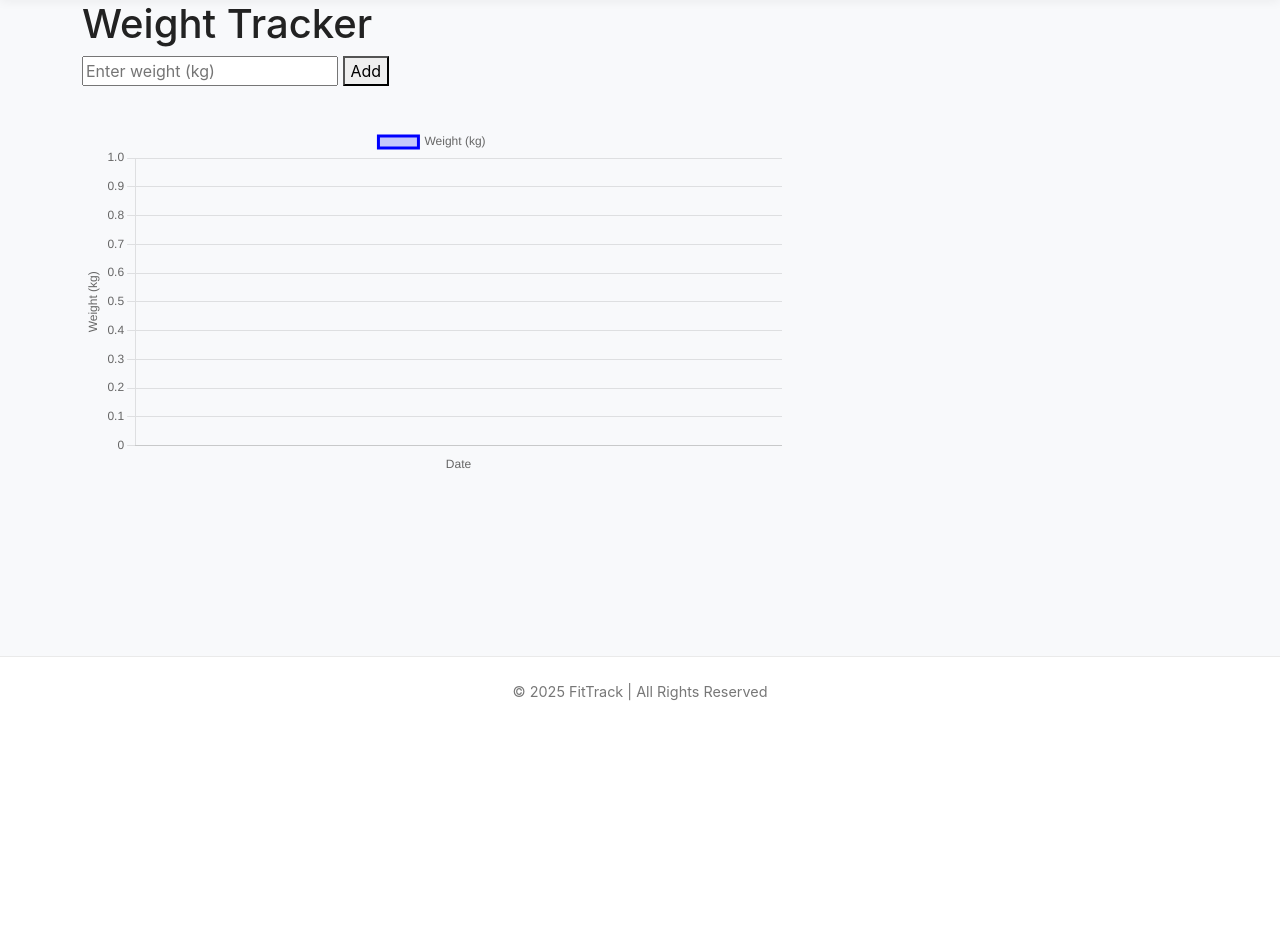
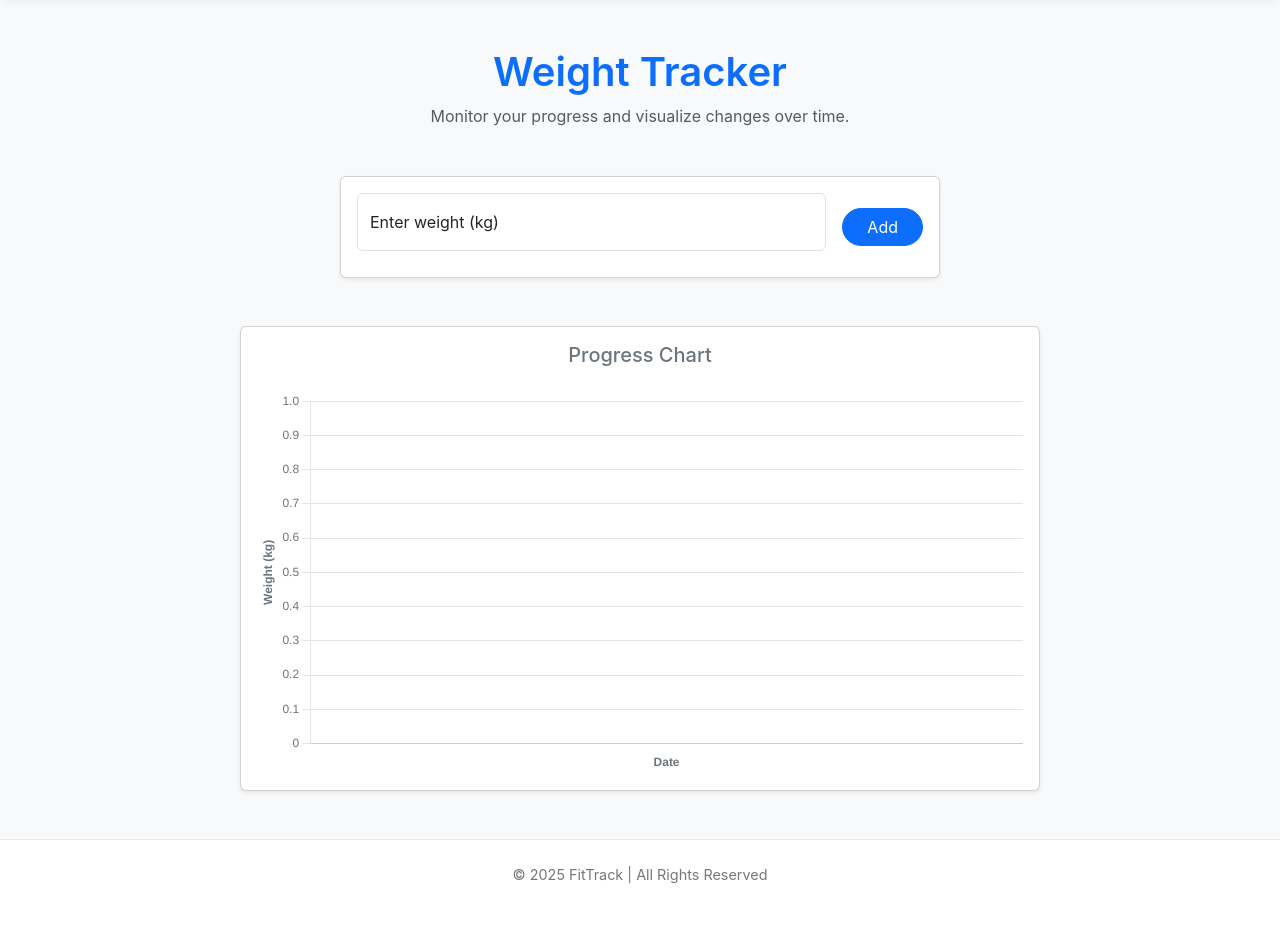
Before and after one commit to 28BEANS/FitTrack, a Flask app: page /weight in a window 1280 px wide. Shown: the part 57-983 px from the top of the page. Before the commit the page ends 758 px from the top, so only its background shows below. Run offline with Flask 3, Linux system fonts and the light colour scheme; the visitor is signed in with stand-in values (Sample User, id 1); data that the repository does not hold is empty.

Commit message:
edit: edit weight.html

```diff
--- a/website/templates/weight.html
+++ b/website/templates/weight.html
@@ -6,19 +6,34 @@
 {% endblock %}
 
 {% block body %}
-<div class="container">
-  <h1>Weight Tracker</h1>
+<div class="container py-5">
+
+  <div class="text-center mb-5">
+    <h1 class="fw-semibold text-primary">Weight Tracker</h1>
+    <p class="text-muted">Monitor your progress and visualize changes over time.</p>
+  </div>
 
   <!-- Weight input form -->
-  <form method="POST" action="{{ url_for('views.weight') }}">
-    <input type="number" name="weight" step="0.1" placeholder="Enter weight (kg)" required>
-    <button type="submit">Add</button>
-  </form>
+  <div class="card shadow-sm mx-auto" style="max-width: 600px;">
+    <div class="card-body">
+      <form method="POST" action="{{ url_for('views.weight') }}" class="d-flex flex-column flex-md-row gap-3 justify-content-center align-items-center">
+        <div class="form-floating flex-grow-1">
+          <input type="number" name="weight" step="0.1" id="weightInput" class="form-control" placeholder="Enter weight" required>
+          <label for="weightInput">Enter weight (kg)</label>
+        </div>
+        <button type="submit" class="btn btn-primary px-4">Add</button>
+      </form>
+    </div>
+  </div>
 
   <!-- Graph -->
-  <div style="max-width: 700px; margin-top: 30px;">
-    <canvas id="weightChart"></canvas>
+  <div class="card shadow-sm mx-auto mt-5" style="max-width: 800px;">
+    <div class="card-body">
+      <h5 class="card-title mb-4 text-center text-secondary">Progress Chart</h5>
+      <canvas id="weightChart" style="height: 300px;"></canvas>
+    </div>
   </div>
+
 </div>
 
 <script>
@@ -30,20 +45,29 @@
       datasets: [{
         label: 'Weight (kg)',
         data: {{ weights|tojson }},
-        borderColor: 'blue',
-        backgroundColor: 'rgba(0,0,255,0.2)',
+        borderColor: '#0d6efd',
+        backgroundColor: 'rgba(13, 110, 253, 0.1)',
+        borderWidth: 2,
         fill: true,
-        tension: 0.3
+        tension: 0.4,
+        pointRadius: 4,
+        pointBackgroundColor: '#0d6efd'
       }]
     },
     options: {
       responsive: true,
       plugins: {
-        legend: { display: true }
+        legend: { display: false }
       },
       scales: {
-        x: { title: { display: true, text: 'Date' } },
-        y: { title: { display: true, text: 'Weight (kg)' } }
+        x: {
+          title: { display: true, text: 'Date', color: '#6c757d', font: { weight: 'bold' } },
+          ticks: { color: '#6c757d' }
+        },
+        y: {
+          title: { display: true, text: 'Weight (kg)', color: '#6c757d', font: { weight: 'bold' } },
+          ticks: { color: '#6c757d' }
+        }
       }
     }
   });
```
